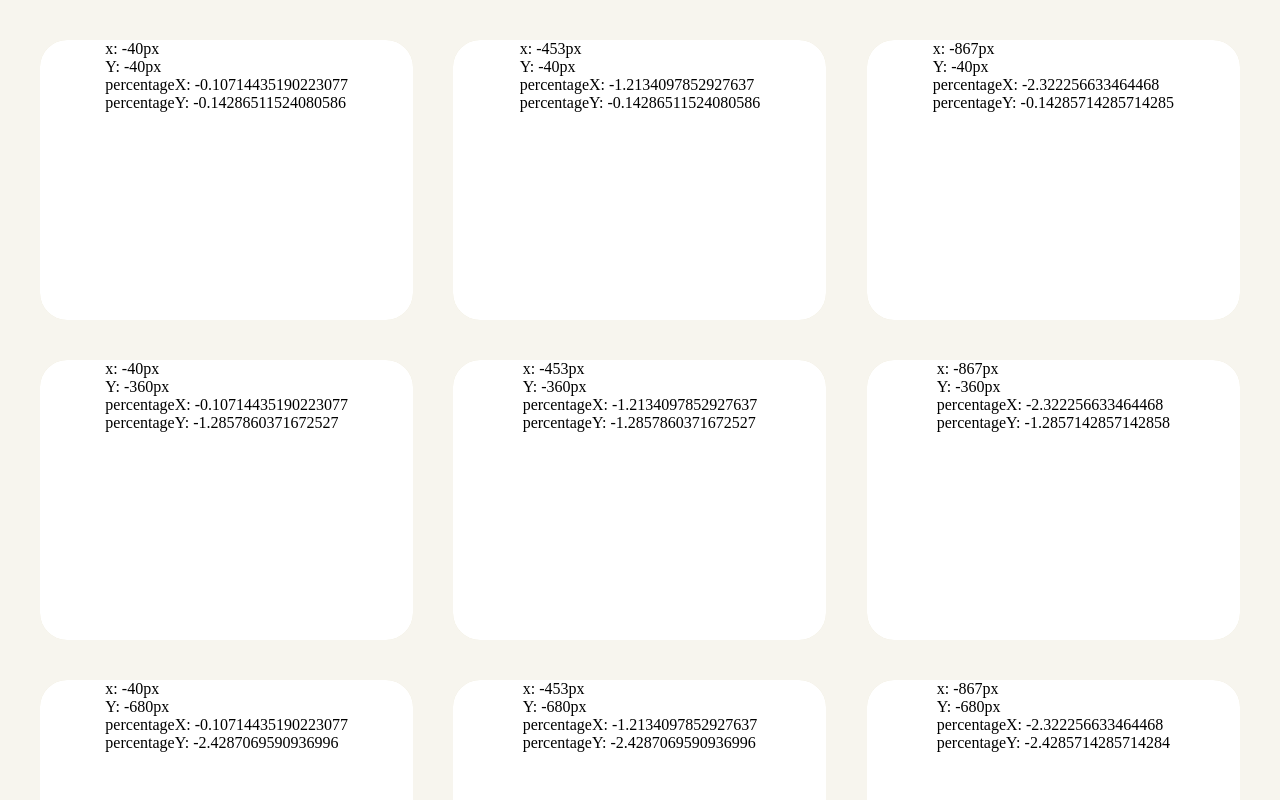
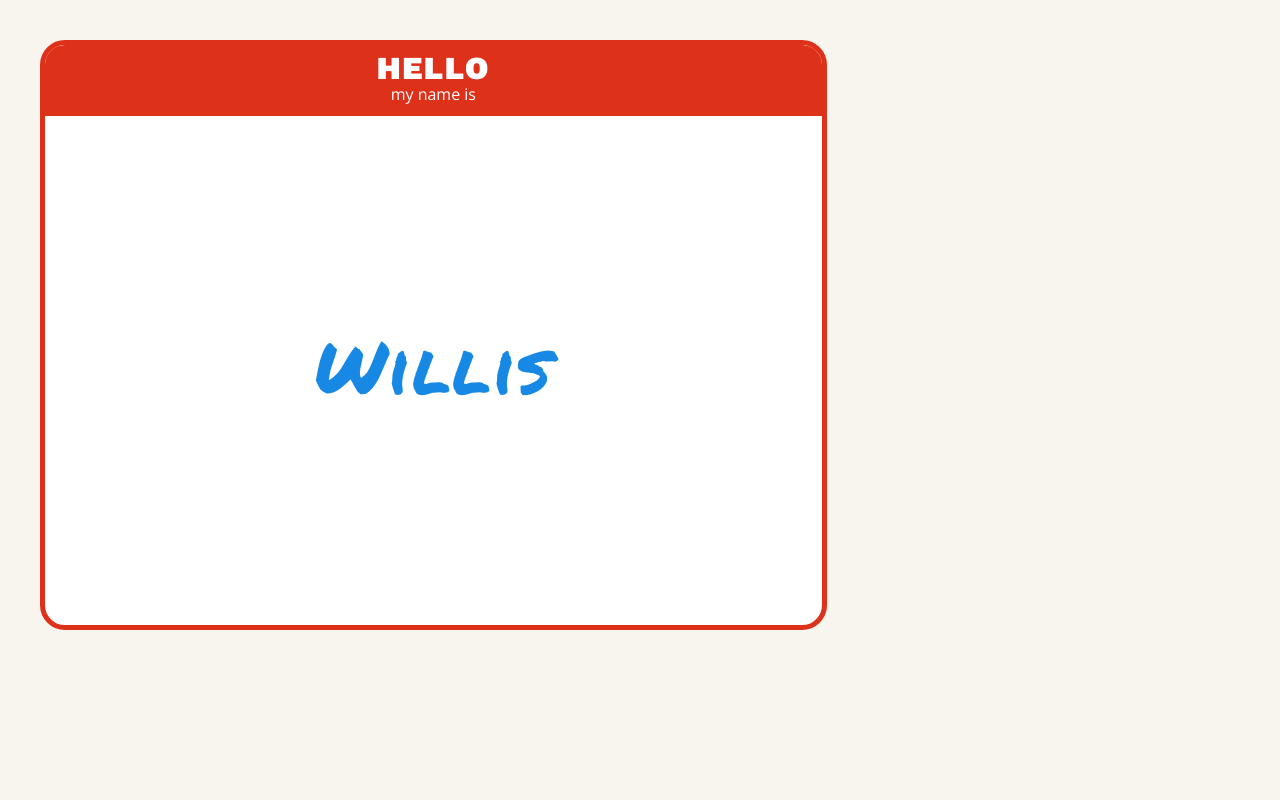
Before and after one commit to wallstead/allstead.dev, a Next.js app: page / in a window 1280 px wide. Shown: the top 800 px of the page. Built offline with nearby package versions, Linux system fonts and the light colour scheme.

Commit message:
Finished v1 of namecard

```diff
--- a/components/GridItem.jsx
+++ b/components/GridItemCard.jsx
@@ -6,7 +6,7 @@ import { clamp } from "../helpers/math";
 
 const GridItemContainer = styled(animated.div)`
   background-color: white;
-  border-radius: 27px;
+  border-radius: 25px;
   aspect-ratio: 4 / 3;
   display: flex;
   justify-content: center;
@@ -16,23 +16,32 @@ const GridItemContainer = styled(animated.div)`
     ${(props) => (props.rowEnd ? props.rowEnd : "auto")};
   transform-style: preserve-3d;
   position: relative;
+  cursor: pointer;
+  /* overflow: hidden; */
 
   &::before {
-    content: '';
+    content: "";
     background: #e7e1cb;
     position: absolute;
     height: 100%;
     width: 100%;
-    transform: translateZ(-30px);
-    border-radius: 27px;
+    transform: translateZ(-20px);
+    transition: transform 0.3s;
+    border-radius: 25px;
+  }
+
+  &:hover {
+    &::before {
+        transform: translateZ(-50px);
+    }
   }
 `;
 
-export default function GridItem() {
+export default function GridItemCard({ children }) {
   const [xy, setXY] = useState([0, 0]);
   const [isHovering, setIsHovering] = useState(false);
 
-  const [ref, bounds] = useMeasure({scroll: true});
+  const [ref, bounds] = useMeasure({ scroll: true });
 
   let xPercentage = Math.round(xy[0] - bounds.left) / bounds.width;
   let yPercentage = Math.round(xy[1] - bounds.top) / bounds.height;
@@ -55,8 +64,8 @@ export default function GridItem() {
     y: yPercentageClamped,
   });
 
-  const xInterpolated = x.to([0, 0.5, 1], [-20, 0, 20]);
-  const yInterpolated = y.to([0, 0.5, 1], [20, 0, -20]);
+  const xInterpolated = x.to([0, 0.5, 1], [-30, 0, 30]);
+  const yInterpolated = y.to([0, 0.5, 1], [30, 0, -30]);
 
   return (
     <GridItemContainer
@@ -69,13 +78,7 @@ export default function GridItem() {
       onMouseMove={({ clientX, clientY }) => setXY([clientX, clientY])}
       onMouseLeave={() => setIsHovering(false)}
     >
-      x: {Math.round(xy[0] - bounds.left)}px
-      <br></br>
-      Y: {Math.round(xy[1] - bounds.top)}px
-      <br></br>
-      percentageX: {Math.round(xy[0] - bounds.left) / bounds.width}
-      <br></br>
-      percentageY: {Math.round(xy[1] - bounds.top) / bounds.height}
+      {children}
     </GridItemContainer>
   );
 }
--- a/pages/index.js
+++ b/pages/index.js
@@ -1,7 +1,6 @@
 import Head from "next/head";
-
 import styled from "styled-components";
-import GridItem from "../components/GridItem";
+import GridItemCard from "../components/GridItemCard";
 import breakpoints from "../helpers/breakpoints";
 
 const Grid = styled.main`
@@ -21,51 +20,104 @@ const Grid = styled.main`
   }
 `;
 
+const GridItem = styled.div`
+  aspect-ratio: 4 / 3;
+  display: flex;
+  grid-column: ${(props) => (props.columnStart ? props.columnStart : "auto")} /
+    ${(props) => (props.columnEnd ? props.columnEnd : "auto")};
+  grid-row: ${(props) => (props.rowStart ? props.rowStart : "auto")} /
+    ${(props) => (props.rowEnd ? props.rowEnd : "auto")};
+`;
 
 
+const MyName = styled.span`
+  color: #1789e4;
+  font-family: 'Permanent Marker', cursive;
+  font-size: 4.5rem;
+  letter-spacing: 0.1rem;
+  display: flex;
+  justify-content: center;
+  margin-bottom: 10px;
+`;
+
+const NameTagContainer = styled.div`
+  width: 100%;
+  height: 100%;
+  background-color: white;
+  border: 5px solid #de311a;
+  border-radius: 25px;
+  z-index: 1;
+  position: relative;
+  display: flex;
+  flex-direction: column;
+  overflow: hidden;
+`;
+
+const NameTagTop = styled.div`
+  color: white;
+  font-family: "Open Sans", sans-serif;
+  width: 100%;
+  display: flex;
+  justify-content: center;
+  background-color: #de311a;
+  padding: 10px 15px;
+  flex-direction: column;
+  align-items: center;
+`;
+
+const NameTagBottom = styled.div`
+  color: white;
+  font-family: "Open Sans", sans-serif;
+  width: 100%;
+  display: flex;
+  justify-content: center;
+  align-items: center;
+  flex-grow: 1;
+`;
+
+const NameTagHello = styled.span`
+  font-family: "Work Sans", sans-serif;
+  line-height: 1.7rem;
+  letter-spacing: 0.1rem;
+  display: block;
+  text-transform: uppercase;
+  font-size: 2rem;
+  font-weight: 900;
+`;
+
+const NameTagIntroText = styled.span`
+  display: block;
+`;
+
 export default function Home() {
-
-
   return (
     <>
       <Head>
         <title>Willis Allstead</title>
         <meta name="description" content="Web Developer from Reno, NV." />
         <link rel="icon" href="/favicon.ico" />
+        <link rel="preconnect" href="https://fonts.googleapis.com" />
+        <link rel="preconnect" href="https://fonts.gstatic.com" crossOrigin />
+        <link
+          href="https://fonts.googleapis.com/css2?family=Open+Sans&amp;family=Permanent+Marker&amp;family=Work+Sans:wght@300;900&amp;display=swap"
+          rel="stylesheet"
+        />
       </Head>
 
       <Grid>
+        <GridItemCard>
+          <NameTagContainer>
+            <NameTagTop>
+              <NameTagHello>Hello</NameTagHello>
+              <NameTagIntroText>my name is</NameTagIntroText>
+            </NameTagTop>
+            <NameTagBottom><MyName>Willis</MyName></NameTagBottom>
 
+          </NameTagContainer>
+        </GridItemCard>
+        <GridItem columnStart={2} columnEnd={4}>
 
-        <GridItem></GridItem>
-
-        <GridItem></GridItem>
-
-        <GridItem></GridItem>
-
-        <GridItem></GridItem>
-
-        <GridItem></GridItem>
-
-        <GridItem></GridItem>
-
-        <GridItem></GridItem>
-
-        <GridItem></GridItem>
-
-        <GridItem></GridItem>
-
-        <GridItem></GridItem>
-
-        <GridItem></GridItem>
-
-        <GridItem></GridItem>
-
-        <GridItem></GridItem>
-
-        <GridItem></GridItem>
-
-        <GridItem></GridItem>
+        </GridItem>
       </Grid>
     </>
   );
--- a/styles/globals.css
+++ b/styles/globals.css
@@ -1,5 +1,75 @@
+/*
+  1. Use a more-intuitive box-sizing model.
+*/
+*,
+*::before,
+*::after {
+  box-sizing: border-box;
+}
+/*
+    2. Remove default margin
+  */
+* {
+  margin: 0;
+}
+/*
+    3. Allow percentage-based heights in the application
+  */
+html,
 body {
-    --color-bg: #f7f5ee;
-    margin: 0;
-    background-color: var(--color-bg);
+  height: 100%;
 }
+/*
+    Typographic tweaks!
+    4. Add accessible line-height
+    5. Improve text rendering
+  */
+body {
+  line-height: 1.5;
+  -webkit-font-smoothing: antialiased;
+}
+/*
+    6. Improve media defaults
+  */
+img,
+picture,
+video,
+canvas,
+svg {
+  display: block;
+  max-width: 100%;
+}
+/*
+    7. Remove built-in form typography styles
+  */
+input,
+button,
+textarea,
+select {
+  font: inherit;
+}
+/*
+    8. Avoid text overflows
+  */
+p,
+h1,
+h2,
+h3,
+h4,
+h5,
+h6 {
+  overflow-wrap: break-word;
+}
+/*
+    9. Create a root stacking context
+  */
+#root,
+#__next {
+  isolation: isolate;
+}
+
+body {
+  --color-bg: #f7f5ee;
+  margin: 0;
+  background-color: var(--color-bg);
+}
```
